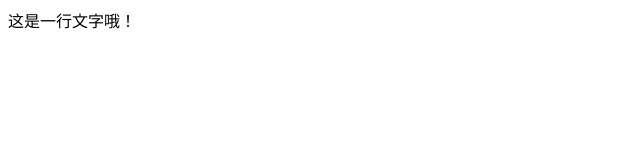
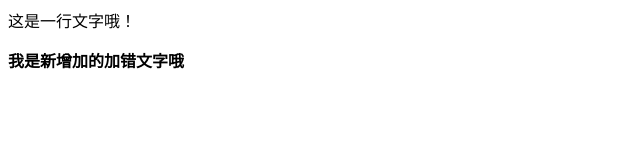
Before and after one commit to tianying1102/learngit, a plain HTML site: page index.html in a window 1280 px wide. Shown: the whole page, without its empty margins (0-640 px from the left). Drawn offline with Linux system fonts and the light colour scheme.

Commit message:
新增加 b标签一行

```diff
--- a/index.html
+++ b/index.html
@@ -4,5 +4,6 @@
 	</head>
 	<body>
 		<p>这是一行文字哦！</p>
+		<b>我是新增加的加错文字哦</b>
 	</body>
 </html>
```
